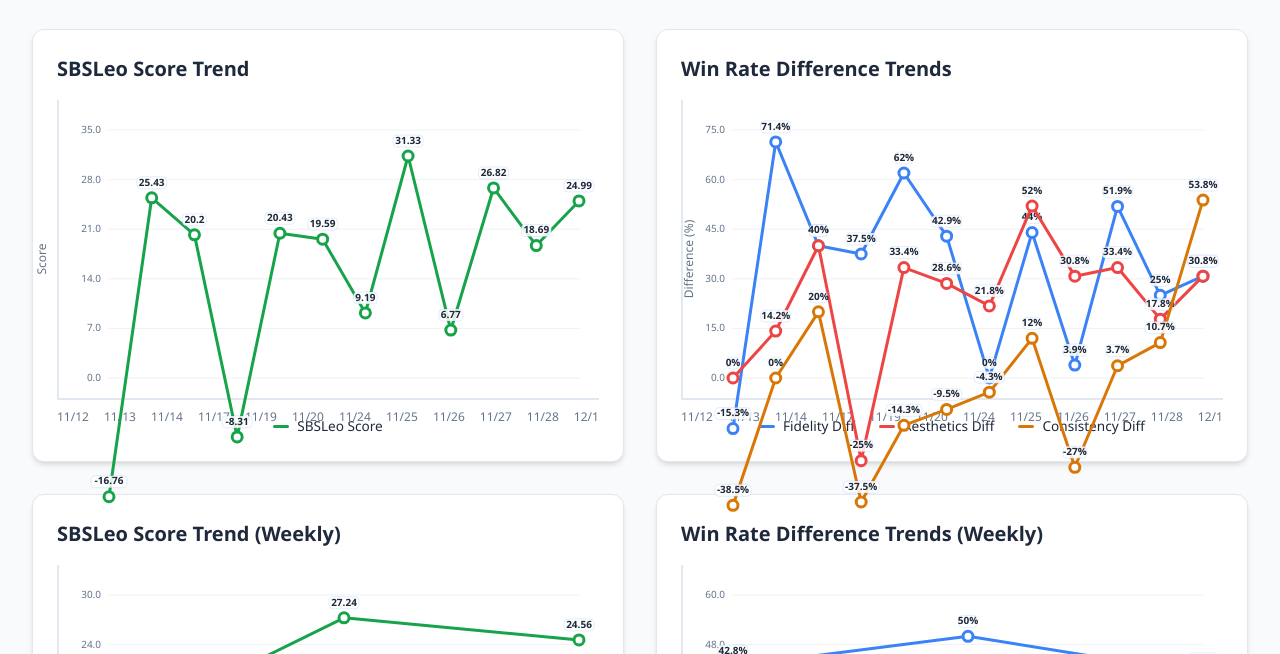
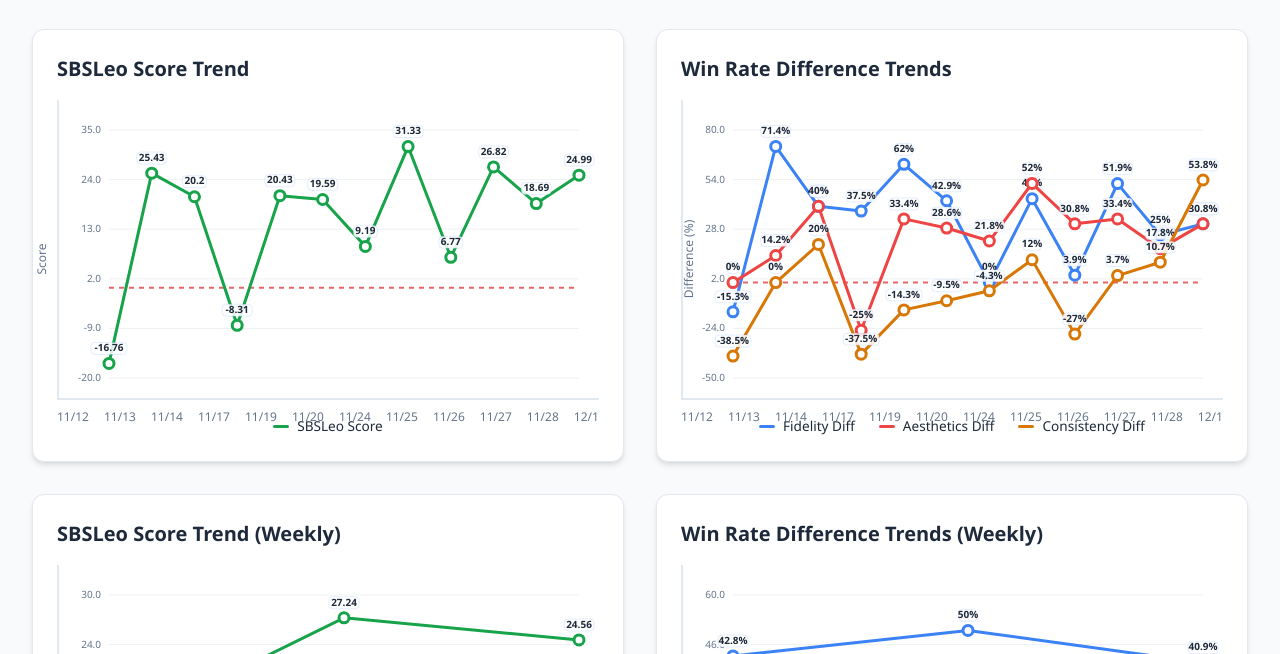
Before and after one commit to ctt2014/ClippyEval, a plain HTML site: page Dashboard.HTML in a window 1280 px wide. Shown: the part 146-800 px from the top of the page. Drawn offline with Linux system fonts and the light colour scheme.

Commit message:
Revert chart axes to show 0 as reference line

```diff
--- a/Dashboard.HTML
+++ b/Dashboard.HTML
@@ -1024,7 +1024,7 @@
             setTimeout(() => {
                 createLineChart('sbsleoChart', [
                     { name: 'SBSLeo Score', class: 'diff', data: sbsleoScores, unit: '', delay: 0 }
-                ], 0, 35);
+                ], -20, 35);
             }, 200);
 
             // Win Rate Difference Chart
@@ -1033,7 +1033,7 @@
                     { name: 'Fidelity Diff', class: 'clippy', data: fidelityDiff, unit: '%', delay: 0 },
                     { name: 'Aesthetics Diff', class: 'gamma', data: aestheticsDiff, unit: '%', delay: 300 },
                     { name: 'Consistency Diff', class: 'consistency', data: consistencyDiff, unit: '%', delay: 600 }
-                ], 0, 75);
+                ], -50, 80);
             }, 500);
 
             // Weekly SBSLeo Score Chart
@@ -1049,7 +1049,7 @@
                     { name: 'Fidelity Diff', class: 'clippy', data: weeklyFidelityDiff, unit: '%', delay: 0 },
                     { name: 'Aesthetics Diff', class: 'gamma', data: weeklyAestheticsDiff, unit: '%', delay: 300 },
                     { name: 'Consistency Diff', class: 'consistency', data: weeklyConsistencyDiff, unit: '%', delay: 600 }
-                ], 0, 60, weeklyDates);
+                ], -10, 60, weeklyDates);
             }, 1100);
         });
     </script>
```
